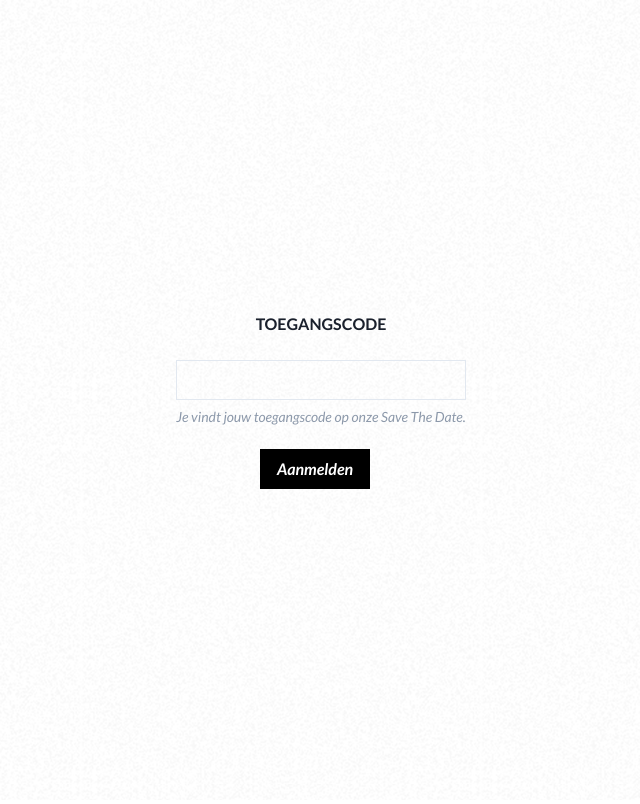
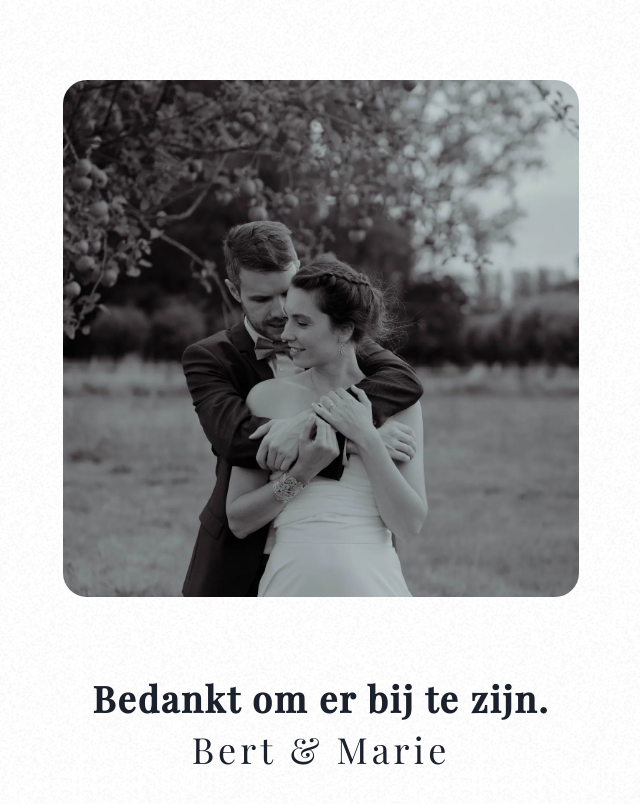
Before and after one commit to samgielis/bertenmarietrouwen, a React (Create React App) app: page / in a window 1280 px wide. Shown: the top 804 px of the page, without its empty margins (319-959 px from the left). Built offline with nearby package versions, Linux system fonts and the light colour scheme.

Commit message:
Replace site with thank you
Signed-off-by: Sam Gielis <sam.gielis@trustedfamily.net>

```diff
--- a/src/App.tsx
+++ b/src/App.tsx
@@ -5,18 +5,20 @@ import {
 import { theme } from "./theme"
 import { AccessCodeGate } from "./components/AccessCodeGate"
 import { InvitationScreen } from "./screens/InvitationScreen"
+import { ThankYou } from "./screens/ThankYou"
 
 export const App = () => (
   <ChakraProvider theme={theme}>
     <Flex minH="100vh" justify={"center"} align={"center"}>
       <Container textAlign="center" p={5} py={20}>
         <Center>
-          <AccessCodeGate>
-            {/*<SaveTheDate />*/}
-            <InvitationScreen />
-          </AccessCodeGate>
+          <ThankYou />
+          {/*<AccessCodeGate>
+            {<SaveTheDate />}
+            {<InvitationScreen />}
+          </AccessCodeGate>*/}
         </Center>
       </Container>
-    </Flex>
-  </ChakraProvider>
+    </Flex >
+  </ChakraProvider >
 )
--- /dev/null
+++ b/src/screens/ThankYou.tsx
@@ -0,0 +1,13 @@
+import { Stack, Heading, Box } from "@chakra-ui/react";
+
+export const ThankYou = () => (
+    <Stack spacing={20}>
+        <Box borderRadius='3xl' overflow={'hidden'}>
+            <img src='thx.jpeg' />
+        </Box>
+        <Stack>
+            <Heading sixe='2xl' letterSpacing={2}>Bedankt om er bij te zijn.</Heading>
+            <Heading size="xl" letterSpacing={4} fontWeight={400}>Bert & Marie</Heading>
+        </Stack>
+    </Stack>
+)
```
Also changed, not shown: public/thx.jpeg (added).
